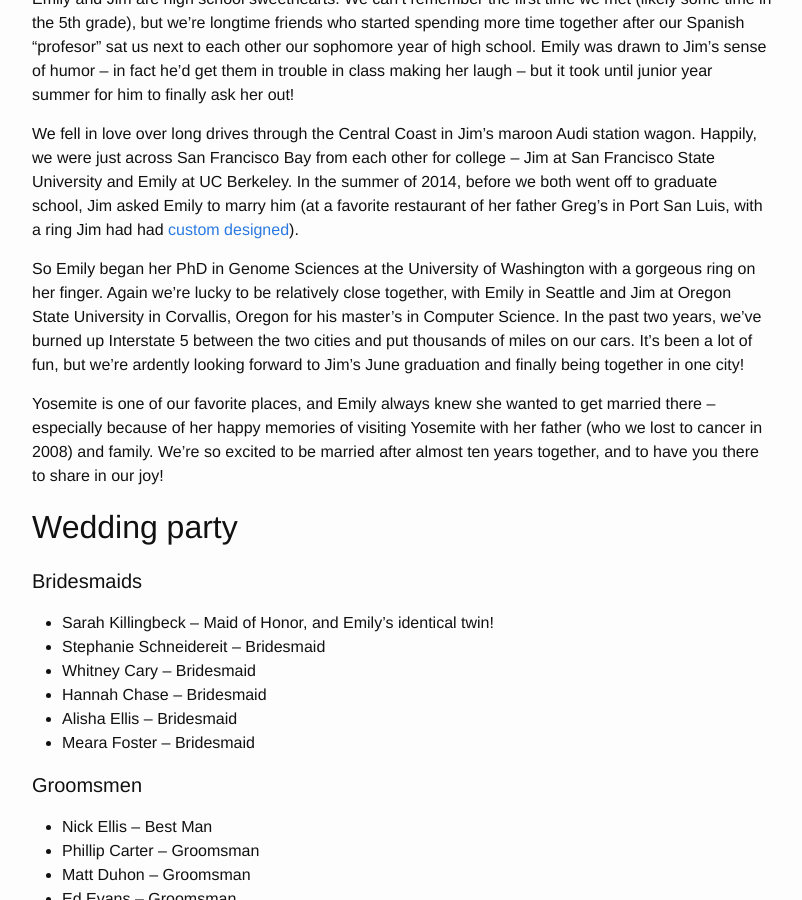
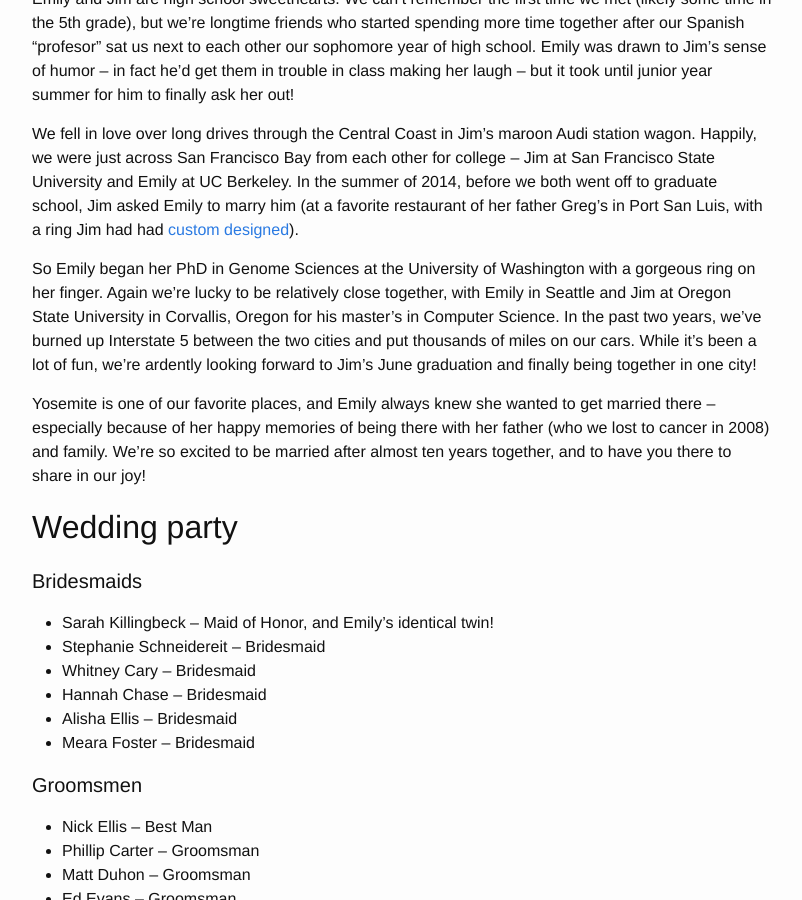
Before and after one commit to j-e-yosemite/j-e-yosemite.github.io, a Jekyll site: the page built from ourwedding.md, in a window 1280 px wide and 900 px high, scrolled down 868 px. Shown: the whole window, without its empty margins (238-1040 px from the left). Built offline with Jekyll 4.4.1, drawn with Linux system fonts in a browser that asks for light colours.

Commit message:
Small changes

```diff
--- a/ourwedding.md
+++ b/ourwedding.md
@@ -32,9 +32,9 @@
 
 We fell in love over long drives through the Central Coast in Jim's maroon Audi station wagon. Happily, we were just across San Francisco Bay from each other for college -- Jim at San Francisco State University and Emily at UC Berkeley. In the summer of 2014, before we both went off to graduate school, Jim asked Emily to marry him (at a favorite restaurant of her father Greg's in Port San Luis, with a ring Jim had had [custom designed](http://www.serengetiwest.com/)).
 
-So Emily began her PhD in Genome Sciences at the University of Washington with a gorgeous ring on her finger. Again we're lucky to be relatively close together, with Emily in Seattle and Jim at Oregon State University in Corvallis, Oregon for his master's in Computer Science. In the past two years, we've burned up Interstate 5 between the two cities and put thousands of miles on our cars. It's been a lot of fun, but we're ardently looking forward to Jim's June graduation and finally being together in one city!
+So Emily began her PhD in Genome Sciences at the University of Washington with a gorgeous ring on her finger. Again we're lucky to be relatively close together, with Emily in Seattle and Jim at Oregon State University in Corvallis, Oregon for his master's in Computer Science. In the past two years, we've burned up Interstate 5 between the two cities and put thousands of miles on our cars. While it's been a lot of fun, we're ardently looking forward to Jim's June graduation and finally being together in one city!
 
-Yosemite is one of our favorite places, and Emily always knew she wanted to get married there -- especially because of her happy memories of visiting Yosemite with her father (who we lost to cancer in 2008) and family. We're so excited to be married after almost ten years together, and to have you there to share in our joy!
+Yosemite is one of our favorite places, and Emily always knew she wanted to get married there -- especially because of her happy memories of being there with her father (who we lost to cancer in 2008) and family. We're so excited to be married after almost ten years together, and to have you there to share in our joy!
 
 ## Wedding party
 
```
